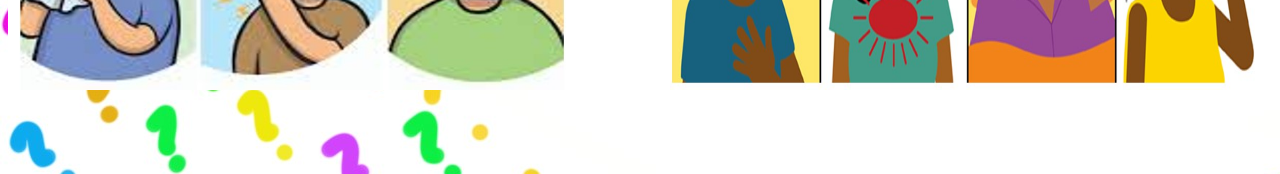
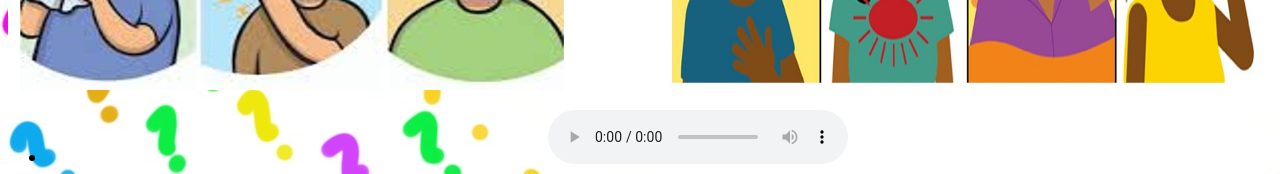
Before and after one commit to anushka018/covid-for-kids, a Jekyll site: the page COVID.html, which Jekyll copies as it is, in a window 1280 px wide. Shown: the part 908-1082 px from the top of the page. Built offline with Jekyll 4.4.1, drawn with Linux system fonts in a browser that asks for light colours.

Commit message:
Update COVID.html

```diff
--- a/COVID.html
+++ b/COVID.html
@@ -66,6 +66,18 @@
     </table> -->
 <!-- </div> -->
 
+<ul>
+    <!-- <li>
 
+        <imgage src="sound.jpg" a href="spreads.m4A" style=text-decoration:none; >Home <br></a> -->
+            <!-- <a href="spreads.mp3" ;>
+                <img border="0" alt="audio" src="sound.jpg" width="100" height="100"></a>
+
+        </li> -->
+
+        <li id="aud2" list-style-type=none;> <audio controls>
+            <source src="covid.mp3" type="audio/mp3">
+        </audio>
+    </li>
     </body>
 </html>
```
